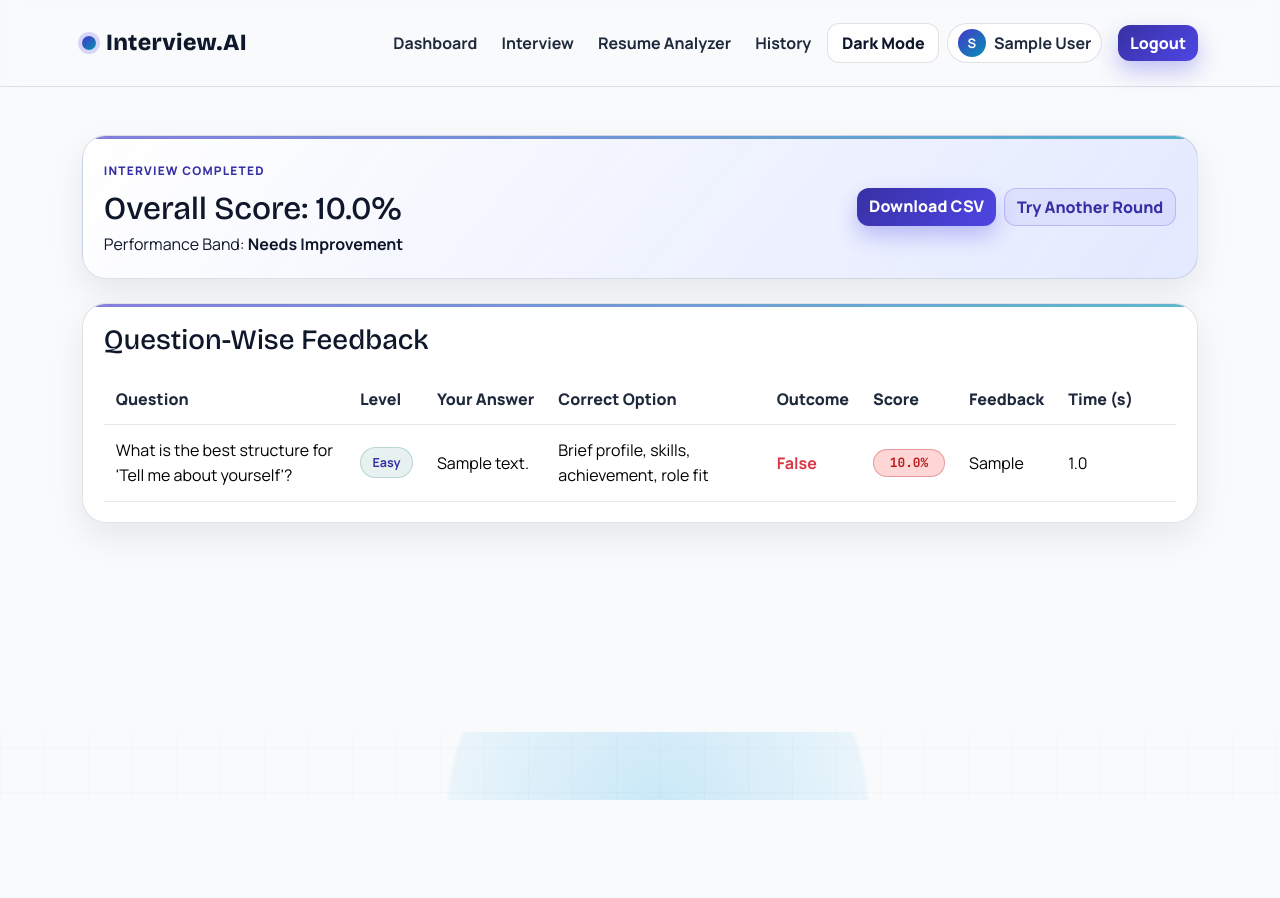
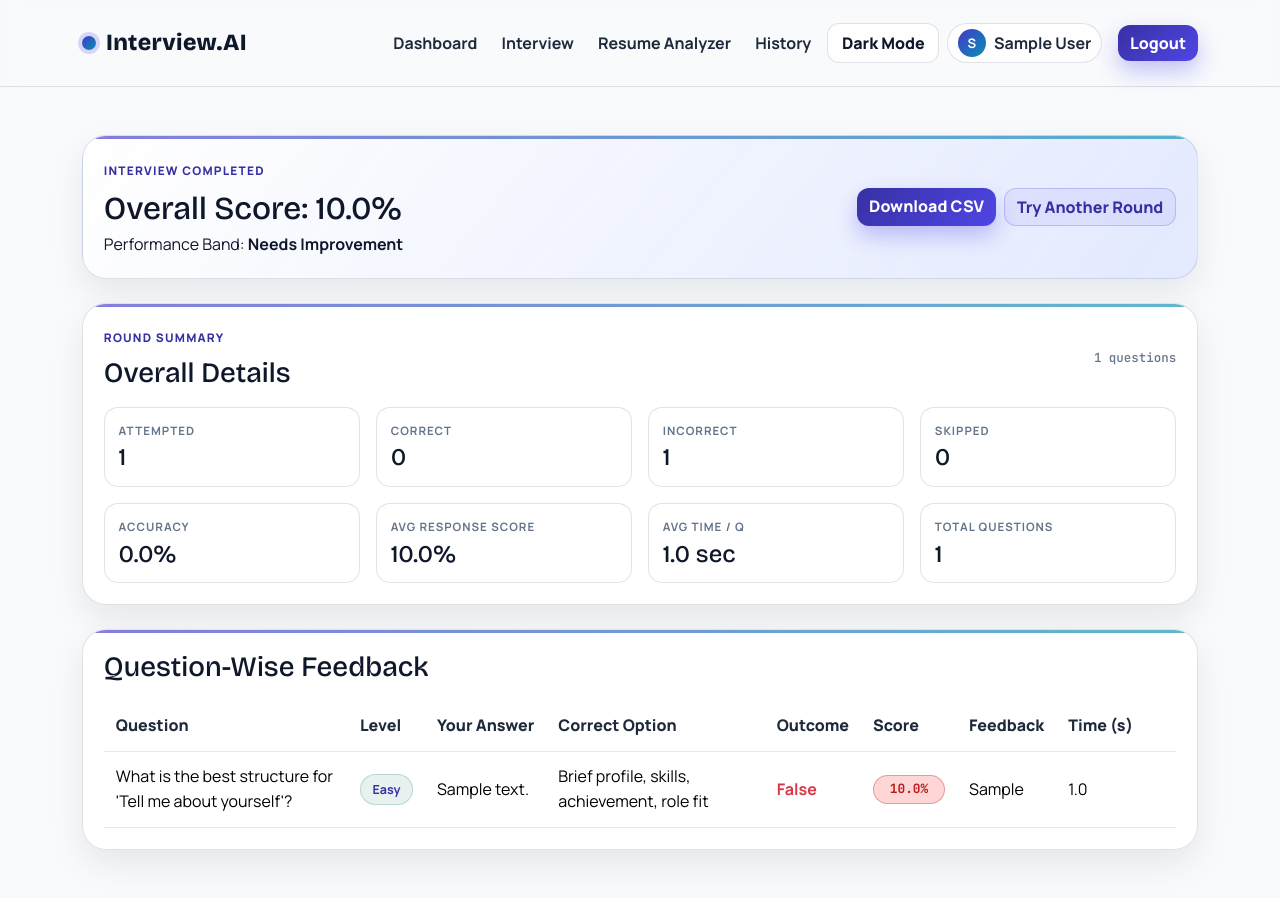
Before and after one commit to axitdagara/interview.AI, a Flask app: page /interview/result/1 in a window 1280 px wide. Before the commit the page ends 800 px from the top, so only its background shows below. Run offline with Flask 3, Linux system fonts and the light colour scheme; a user stored in the database is signed in; tables that the repository leaves empty hold one stand-in row (values such as "Sample post"); some libraries are stand-ins or nearby versions.

Commit message:
feat: add overall summary details to interview results and ensure unique questions in rounds

```diff
--- a/interview_simulator/routes/interview.py
+++ b/interview_simulator/routes/interview.py
@@ -184,7 +184,28 @@ def _get_last_session_question_ids(user_id):
     return {row[0] for row in rows}
 
 
+def _prompt_key(question_record):
+    prompt = str(getattr(question_record, "prompt", "") or "").strip()
+    if not prompt:
+        return f"id:{getattr(question_record, 'id', '')}"
+    return " ".join(prompt.split()).casefold()
+
+
+def _dedupe_questions_by_prompt(question_records):
+    unique = []
+    seen = set()
+    for item in question_records:
+        key = _prompt_key(item)
+        if key in seen:
+            continue
+        seen.add(key)
+        unique.append(item)
+    return unique
+
+
 def _select_questions_for_round(available_questions, question_count, user_id):
+    available_questions = _dedupe_questions_by_prompt(available_questions)
+
     if question_count >= len(available_questions):
         selected = list(available_questions)
         random.shuffle(selected)
@@ -207,35 +228,20 @@ def _select_questions_for_round(available_questions, question_count, user_id):
     return selected
 
 
-def _build_option_order_map(selected_questions):
-    option_orders = {}
-    for question in selected_questions:
-        options = list(question.options)
-        if len(options) < 2:
-            continue
-        random.shuffle(options)
-        option_orders[str(question.id)] = options
-    return option_orders
-
-
 def _get_question_options_for_session(state, question_record):
-    option_orders = state.get("option_orders", {})
-    question_key = str(question_record.id)
     options = list(question_record.options)
 
     if not options:
         return []
 
-    ordered = option_orders.get(question_key)
-    if ordered and sorted(ordered, key=str.casefold) == sorted(options, key=str.casefold):
-        return ordered
+    if len(options) < 2:
+        return options
 
+    session_id = str(state.get("session_id", ""))
+    seed_text = f"{session_id}:{question_record.id}"
+    rng = random.Random(seed_text)
     shuffled = list(options)
-    if len(shuffled) > 1:
-        random.shuffle(shuffled)
-    option_orders[question_key] = shuffled
-    state["option_orders"] = option_orders
-    session["interview_state"] = state
+    rng.shuffle(shuffled)
     return shuffled
 
 
@@ -454,11 +460,16 @@ def setup():
                 flash("No MCQ questions available for selected category and level.", "warning")
                 return redirect(url_for("interview.setup"))
 
+            available_questions = _dedupe_questions_by_prompt(available_questions)
+            if not available_questions:
+                flash("No unique MCQ questions available for selected category and level.", "warning")
+                return redirect(url_for("interview.setup"))
+
             selected_count = min(question_count, len(available_questions))
             if selected_count < question_count:
                 flash(
                     (
-                        f"Only {selected_count} unique questions are available for this filter. "
+                        f"Only {selected_count} non-repeated questions are available for this filter. "
                         f"Starting a {selected_count}-question round."
                     ),
                     "warning",
@@ -489,7 +500,6 @@ def setup():
             "answers": {},
             "time_taken": {},
             "question_source": question_source,
-            "option_orders": _build_option_order_map(selected_questions),
         }
 
         return redirect(url_for("interview.question"))
@@ -729,8 +739,15 @@ def result(session_id):
     )
 
     enriched_rows = []
+    total_score = 0.0
+    total_time = 0.0
+    correct_count = 0
     for row in responses:
         missing = [token for token in (row.missing_keywords or "").split(",") if token]
+        total_score += float(row.score or 0.0)
+        total_time += float(row.time_taken or 0.0)
+        if float(row.score or 0.0) >= 100.0:
+            correct_count += 1
         enriched_rows.append(
             {
                 "question": row.question.prompt,
@@ -745,11 +762,29 @@ def result(session_id):
             }
         )
 
+    total_questions = len(enriched_rows)
+    attempted_count = sum(1 for row in enriched_rows if row["answer"] and row["answer"] != "Not attempted")
+    skipped_count = max(0, total_questions - attempted_count)
+    incorrect_count = max(0, attempted_count - correct_count)
+    accuracy_percent = round((correct_count / total_questions) * 100, 2) if total_questions else 0.0
+    average_time = round(total_time / total_questions, 2) if total_questions else 0.0
+    average_response_score = round(total_score / total_questions, 2) if total_questions else 0.0
+
     return render_template(
         "interview_result.html",
         interview_session=interview_session,
         responses=enriched_rows,
         score_band=_score_band(interview_session.average_score),
+        overall_summary={
+            "total_questions": total_questions,
+            "attempted_count": attempted_count,
+            "correct_count": correct_count,
+            "incorrect_count": incorrect_count,
+            "skipped_count": skipped_count,
+            "accuracy_percent": accuracy_percent,
+            "average_time": average_time,
+            "average_response_score": average_response_score,
+        },
     )
 
 
--- a/interview_simulator/templates/interview_result.html
+++ b/interview_simulator/templates/interview_result.html
@@ -12,6 +12,68 @@
             <div class="col-md-4 d-flex flex-wrap justify-content-md-end gap-2">
                 <a class="btn btn-brand" href="{{ url_for('interview.export_csv', session_id=interview_session.id) }}">Download CSV</a>
                 <a class="btn btn-soft" href="{{ url_for('interview.setup') }}">Try Another Round</a>
+            </div>
+        </div>
+    </div>
+</section>
+
+<section class="reveal mb-4">
+    <div class="panel">
+        <div class="d-flex flex-wrap justify-content-between align-items-center gap-2 mb-3">
+            <div>
+                <span class="kicker">Round Summary</span>
+                <h3 class="mt-2 mb-0">Overall Details</h3>
+            </div>
+            <span class="mono-tag">{{ overall_summary.total_questions }} questions</span>
+        </div>
+        <div class="row g-3">
+            <div class="col-6 col-lg-3">
+                <article class="mini-panel h-100">
+                    <p class="metric-label mb-1">Attempted</p>
+                    <h4 class="mb-0">{{ overall_summary.attempted_count }}</h4>
+                </article>
+            </div>
+            <div class="col-6 col-lg-3">
+                <article class="mini-panel h-100">
+                    <p class="metric-label mb-1">Correct</p>
+                    <h4 class="mb-0">{{ overall_summary.correct_count }}</h4>
+                </article>
+            </div>
+            <div class="col-6 col-lg-3">
+                <article class="mini-panel h-100">
+                    <p class="metric-label mb-1">Incorrect</p>
+                    <h4 class="mb-0">{{ overall_summary.incorrect_count }}</h4>
+                </article>
+            </div>
+            <div class="col-6 col-lg-3">
+                <article class="mini-panel h-100">
+                    <p class="metric-label mb-1">Skipped</p>
+                    <h4 class="mb-0">{{ overall_summary.skipped_count }}</h4>
+                </article>
+            </div>
+            <div class="col-6 col-lg-3">
+                <article class="mini-panel h-100">
+                    <p class="metric-label mb-1">Accuracy</p>
+                    <h4 class="mb-0">{{ overall_summary.accuracy_percent }}%</h4>
+                </article>
+            </div>
+            <div class="col-6 col-lg-3">
+                <article class="mini-panel h-100">
+                    <p class="metric-label mb-1">Avg Response Score</p>
+                    <h4 class="mb-0">{{ overall_summary.average_response_score }}%</h4>
+                </article>
+            </div>
+            <div class="col-6 col-lg-3">
+                <article class="mini-panel h-100">
+                    <p class="metric-label mb-1">Avg Time / Q</p>
+                    <h4 class="mb-0">{{ overall_summary.average_time }} sec</h4>
+                </article>
+            </div>
+            <div class="col-6 col-lg-3">
+                <article class="mini-panel h-100">
+                    <p class="metric-label mb-1">Total Questions</p>
+                    <h4 class="mb-0">{{ overall_summary.total_questions }}</h4>
+                </article>
             </div>
         </div>
     </div>
```
Also changed, not shown: tests/test_routes_interview_dashboard.py (+121 -0 lines), 2 other files.
